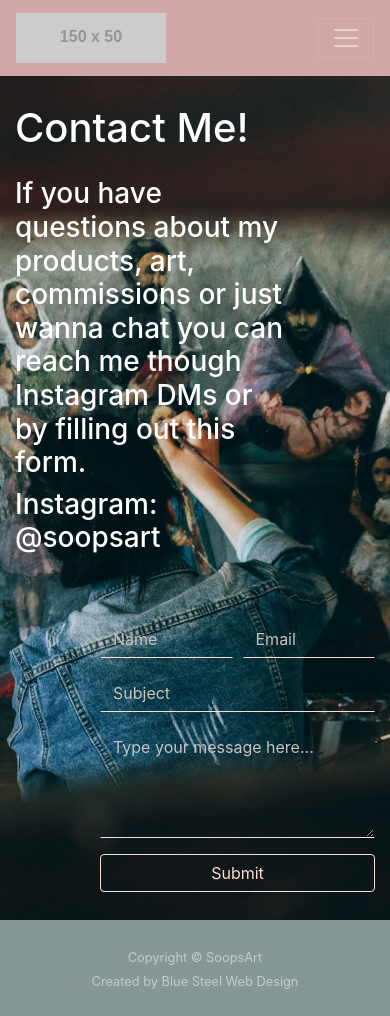
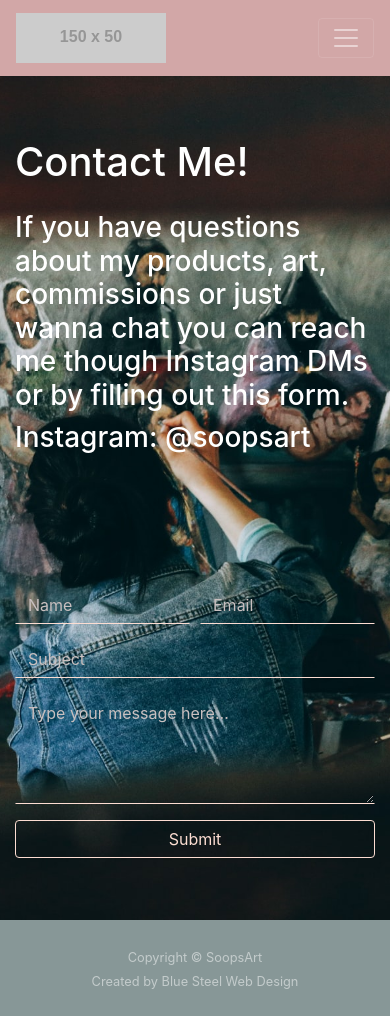
Before and after one commit to benklinton/SoopsArt, a React (Create React App) app: page /contact in a window 390 px wide. Built offline with nearby package versions, Linux system fonts and the light colour scheme.

Commit message:
made contact page mobile responive

```diff
--- a/src/components/contact/index.js
+++ b/src/components/contact/index.js
@@ -58,7 +58,7 @@ class Contact extends React.Component {
                 <header className="contact-bg">
                     <Container className=" h-100">
                         <Row className='h-100 align-items-center'>
-                            <Col lg={6} className="padding-right text-color-contact">
+                            <Col lg={6} className="padding-right text-color-contact media-padding">
                                 <h1 className="text-format">Contact Me!</h1>
                                 <h3>
                                     If you have questions about my products, art, commissions or just wanna chat
@@ -70,7 +70,7 @@ class Contact extends React.Component {
                                 <Form onSubmit={this.submitEmail.bind(this)} method="POST">
                                     <Form.Row>
                                         <Col>
-                                            <Form.Control className='form-style' placeholder="Name" style={{color: "black"}}
+                                            <Form.Control className='form-style' placeholder="Name"
                                                 required value={this.state.name} onChange={this.onNameChange.bind(this)} />
                                         </Col>
                                         <Col>
--- a/src/components/contact/style.css
+++ b/src/components/contact/style.css
@@ -69,3 +69,12 @@
     background-color: none;
     border-color:  #fcddd2;
 }
+
+@media (max-width: 800px) {
+    .padding-left {
+        padding-left: 15px;
+    }
+    .padding-right {
+        padding-right: 15px;
+    }
+}
```
